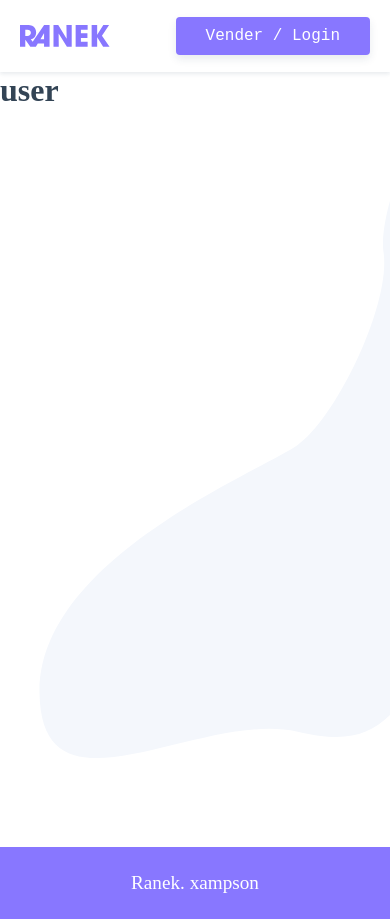
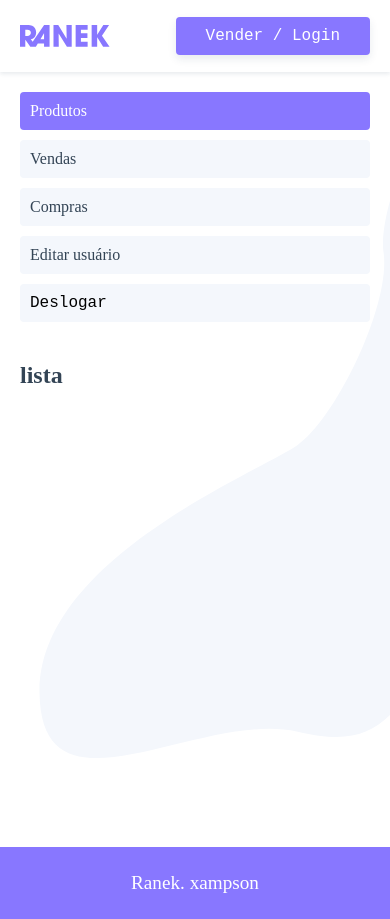
Before and after one commit to GabrielCoutz/Estudos, a Vue app in the folder vuejs/: page /usuario in a window 390 px wide. Built offline with nearby package versions, Linux system fonts and the light colour scheme.

Commit message:
User page

```diff
--- a/vuejs/src/App.vue
+++ b/vuejs/src/App.vue
@@ -69,6 +69,13 @@ li {
 a {
   text-decoration: none;
   color: #345;
+  transition: 0.3s all;
+}
+
+a.router-link-exact-active,
+a:hover {
+  background-color: #87f !important;
+  color: white;
 }
 
 img {
--- a/vuejs/src/router/index.js
+++ b/vuejs/src/router/index.js
@@ -4,6 +4,10 @@ import TheHome from "@/views/TheHome.vue";
 import Produto from "@/views/Produto.vue";
 import Login from "@/views/Login.vue";
 import Usuario from "@/views/Usuario/Usuario.vue";
+import UsuarioProdutos from "@/views/Usuario/UsuarioProdutos.vue";
+import UsuarioVendas from "@/views/Usuario/UsuarioVendas.vue";
+import UsuarioCompras from "@/views/Usuario/UsuarioCompras.vue";
+import UsuarioEditar from "@/views/Usuario/UsuarioEditar.vue";
 
 Vue.use(VueRouter);
 
@@ -28,8 +32,29 @@ const router = new VueRouter({
     },
     {
       path: "/usuario",
-      name: "Usuario",
       component: Usuario,
+      children: [
+        {
+          path: "",
+          name: "Usuario",
+          component: UsuarioProdutos,
+        },
+        {
+          path: "vendas",
+          name: "Vendas",
+          component: UsuarioVendas,
+        },
+        {
+          path: "compras",
+          name: "Compras",
+          component: UsuarioCompras,
+        },
+        {
+          path: "editar",
+          name: "Editar",
+          component: UsuarioEditar,
+        },
+      ],
     },
   ],
   scrollBehavior() {
--- a/vuejs/src/store/index.js
+++ b/vuejs/src/store/index.js
@@ -35,9 +35,25 @@ export default new Vuex.Store({
       context.commit("UPDATE_LOGIN", true);
       return data;
     },
+
     async criarUsuario(context, payload) {
       context.commit("UPDATE_USUARIO", { id: payload.email });
       return await api.post("/usuario", payload);
     },
+
+    deslogarUsuario(context) {
+      context.commit("UPDATE_USUARIO", {
+        id: "",
+        nome: "",
+        email: "",
+        senha: "",
+        cep: "",
+        rua: "",
+        numero: "",
+        cidade: "",
+        estado: "",
+      });
+      context.commit("UPDATE_LOGIN", false);
+    },
   },
 });
--- a/vuejs/src/views/Usuario/Usuario.vue
+++ b/vuejs/src/views/Usuario/Usuario.vue
@@ -1,11 +1,71 @@
 <template>
-  <h1>user</h1>
+  <section class="usuario">
+    <nav class="side-nav">
+      <ul>
+        <li>
+          <router-link :to="{ name: 'Usuario' }">Produtos</router-link>
+          <router-link :to="{ name: 'Vendas' }">Vendas</router-link>
+          <router-link :to="{ name: 'Compras' }">Compras</router-link>
+          <router-link :to="{ name: 'Editar' }">Editar usuário</router-link>
+          <button @click="deslogar">Deslogar</button>
+        </li>
+      </ul>
+    </nav>
+    <transition mode="out-in">
+      <router-view></router-view>
+    </transition>
+  </section>
 </template>
 
 <script>
 export default {
   name: "Usuario",
+  methods: {
+    deslogar() {
+      this.$store.dispatch("deslogarUsuario");
+      this.$router.push("/login");
+    },
+  },
 };
 </script>
 
-<style></style>
+<style scoped>
+.usuario {
+  display: grid;
+  grid-template-columns: minmax(140px, 200px) 1fr;
+  max-width: 900px;
+  margin: 40px auto;
+  gap: 30px;
+  padding: 20px;
+}
+
+@media (max-width: 500px) {
+  .usuario {
+    grid-template-columns: 1fr;
+    margin: 0 auto;
+  }
+}
+
+.side-nav a,
+button {
+  padding: 10px;
+  display: block;
+  background: #f4f7fc;
+  margin-bottom: 10px;
+  border-radius: 4px;
+}
+
+button {
+  border: none;
+  width: 100%;
+  font-size: 1rem;
+  text-align: left;
+  font-family: monospace;
+  cursor: pointer;
+}
+
+button:hover {
+  background-color: #87f !important;
+  color: white;
+}
+</style>
--- /dev/null
+++ b/vuejs/src/views/Usuario/UsuarioCompras.vue
@@ -0,0 +1,11 @@
+<template>
+  <h1>compras</h1>
+</template>
+
+<script>
+export default {
+  name: "Compras",
+};
+</script>
+
+<style></style>
--- /dev/null
+++ b/vuejs/src/views/Usuario/UsuarioEditar.vue
@@ -0,0 +1,11 @@
+<template>
+  <h1>editar</h1>
+</template>
+
+<script>
+export default {
+  name: "Editar",
+};
+</script>
+
+<style></style>
--- /dev/null
+++ b/vuejs/src/views/Usuario/UsuarioProdutos.vue
@@ -0,0 +1,9 @@
+<template>
+  <h1>lista</h1>
+</template>
+
+<script>
+export default {};
+</script>
+
+<style></style>
--- /dev/null
+++ b/vuejs/src/views/Usuario/UsuarioVendas.vue
@@ -0,0 +1,11 @@
+<template>
+  <h1>vendas</h1>
+</template>
+
+<script>
+export default {
+  name: "Vendas",
+};
+</script>
+
+<style></style>
```
